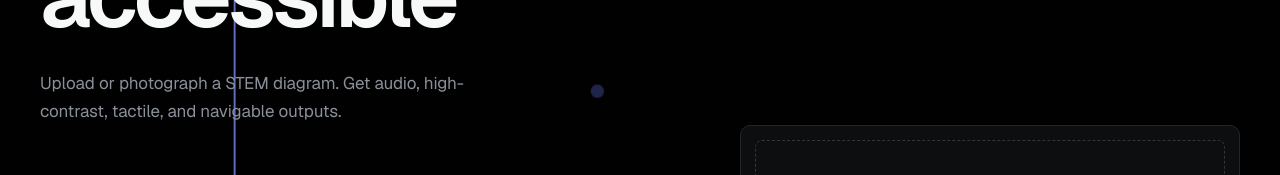
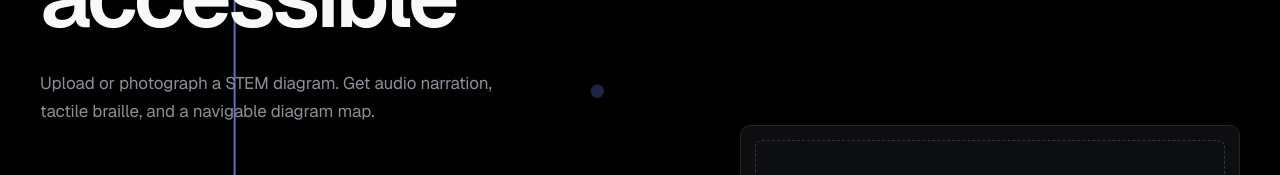
Before and after one commit to BaconMan1168/tactilify, a Next.js app: page / in a window 1280 px wide. Shown: the part 334-509 px from the top of the page. Built offline with nearby package versions, Linux system fonts and the light colour scheme.

Commit message:
chore: remove high-contrast SVG references from site copy and meta

```diff
--- a/src/app/layout.tsx
+++ b/src/app/layout.tsx
@@ -19,7 +19,7 @@ const geistMono = Geist_Mono({
 export const metadata: Metadata = {
   title: 'Tactilify — STEM Diagram Accessibility',
   description:
-    'Upload or photograph a STEM diagram to receive audio walkthroughs, high-contrast SVGs, tactile prints, and keyboard-navigable diagram maps.',
+    'Upload or photograph a STEM diagram to receive audio walkthroughs, tactile braille prints, and keyboard-navigable diagram maps.',
 }
 
 export default function RootLayout({
--- a/src/app/page.tsx
+++ b/src/app/page.tsx
@@ -399,7 +399,7 @@ export default function HomePage() {
                 className="text-[17px] text-[#8a8f98] mt-7 max-w-[480px] leading-relaxed"
                 style={{ letterSpacing: '-0.1px' }}
               >
-                Upload or photograph a STEM diagram. Get audio, high-contrast, tactile, and navigable outputs.
+                Upload or photograph a STEM diagram. Get audio narration, tactile braille, and a navigable diagram map.
               </p>
             </motion.div>
 
```
